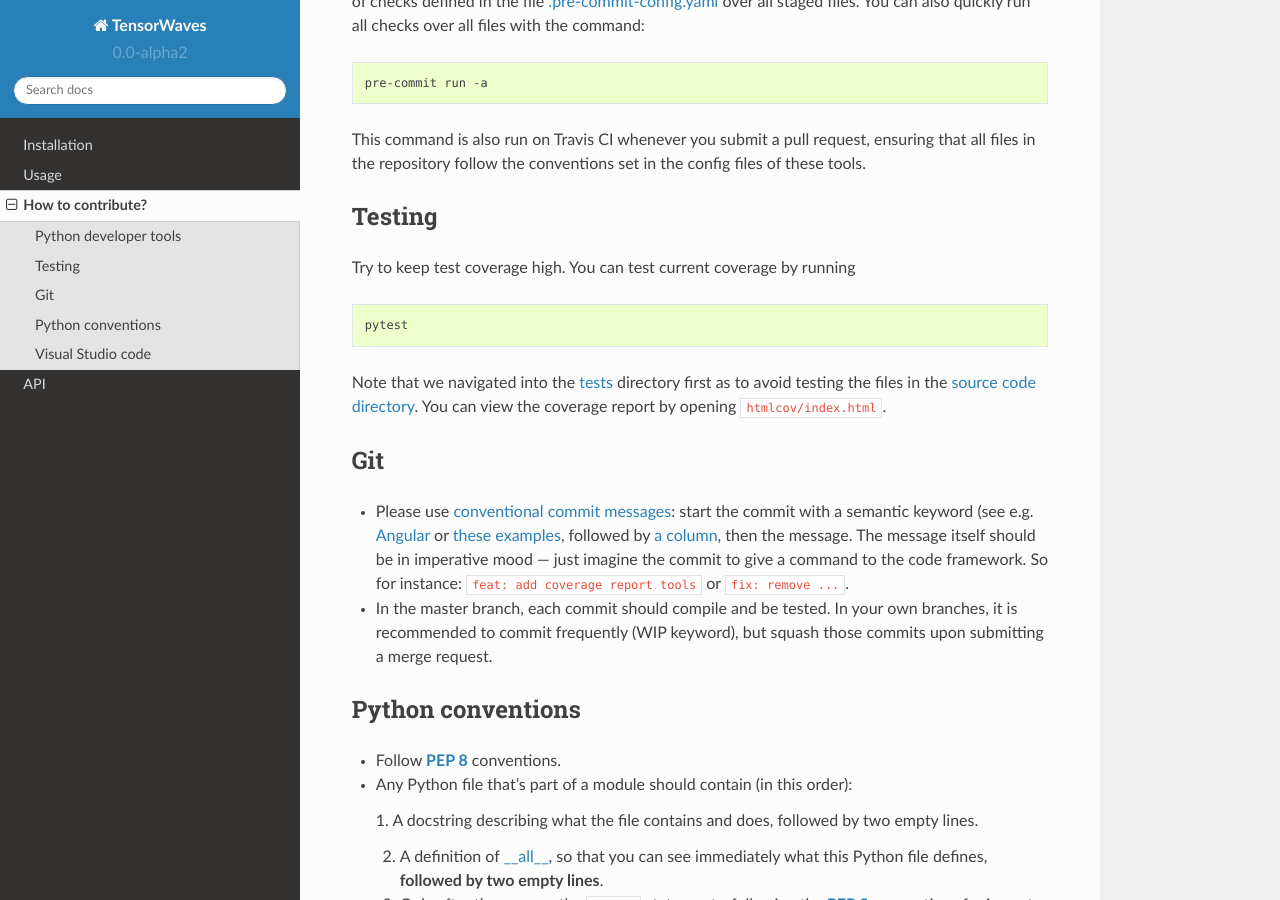
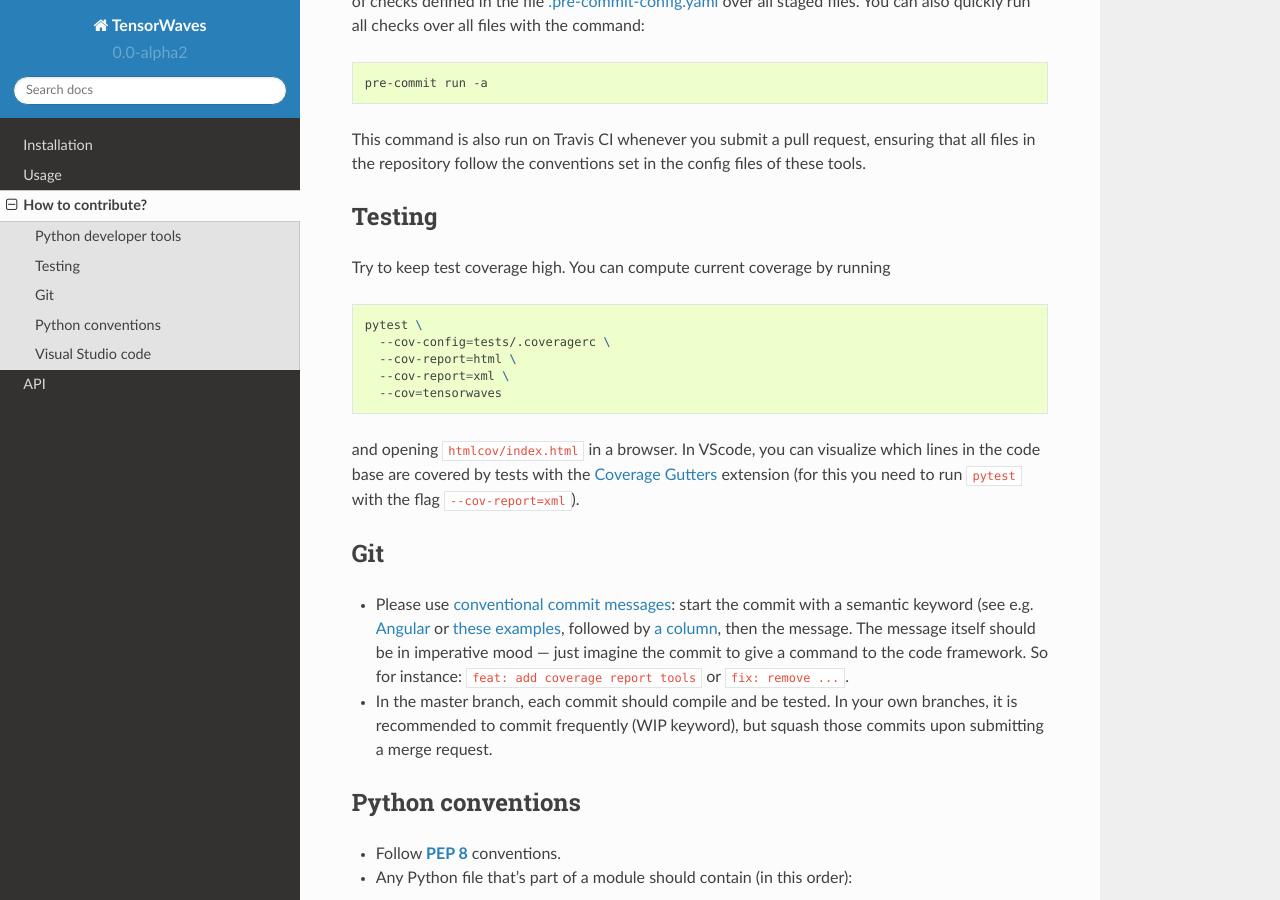
Before and after one commit to ComPWA/tensorwaves, a Sphinx documentation site: the page built from doc/contribute.rst, in a window 1280 px wide and 900 px high, scrolled down 534 px. Built offline with Sphinx 7.4.7 and the Read the Docs theme 2.0.0, drawn with Linux system fonts in a browser that asks for light colours; pages that are not in the unit, such as notebooks, are missing from menus; the version number is read from the project's files by our own code.

Commit message:
ci: fix instructions test coverage

```diff
--- a/doc/contribute.rst
+++ b/doc/contribute.rst
@@ -46,17 +46,22 @@ config files of these tools.
 Testing
 -------
 
-Try to keep test coverage high. You can test current coverage by running
+Try to keep test coverage high. You can compute current coverage by running
 
 .. code-block:: shell
 
-  pytest
+  pytest \
+    --cov-config=tests/.coveragerc \
+    --cov-report=html \
+    --cov-report=xml \
+    --cov=tensorwaves
 
-Note that we navigated into the `tests
-<https://github.com/ComPWA/tensorwaves/tree/master/tests>`_ directory first as
-to avoid testing the files in the :doc:`source code directory
-</install/get-the-source-code>`. You can view the coverage report by opening
-:file:`htmlcov/index.html`.
+and opening :file:`htmlcov/index.html` in a browser. In VScode, you can
+visualize which lines in the code base are covered by tests with the `Coverage
+Gutters
+<https://marketplace.visualstudio.com/items?itemName=ryanluker.vscode-coverage-gutters>`_
+extension (for this you need to run :code:`pytest` with the flag
+:code:`--cov-report=xml`).
 
 
 Git
```
Also changed, not shown: .travis.yml, 1 other file.
